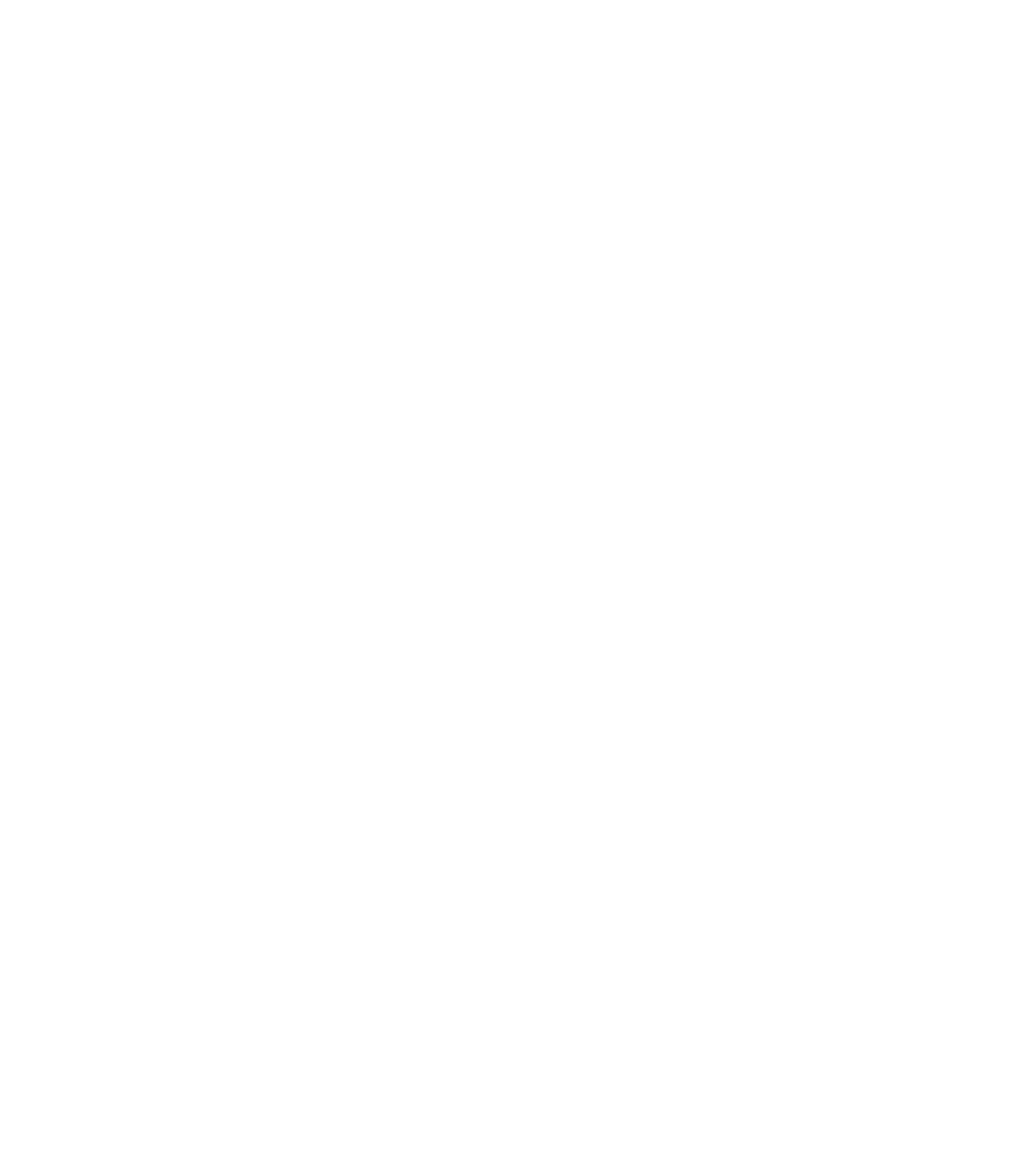
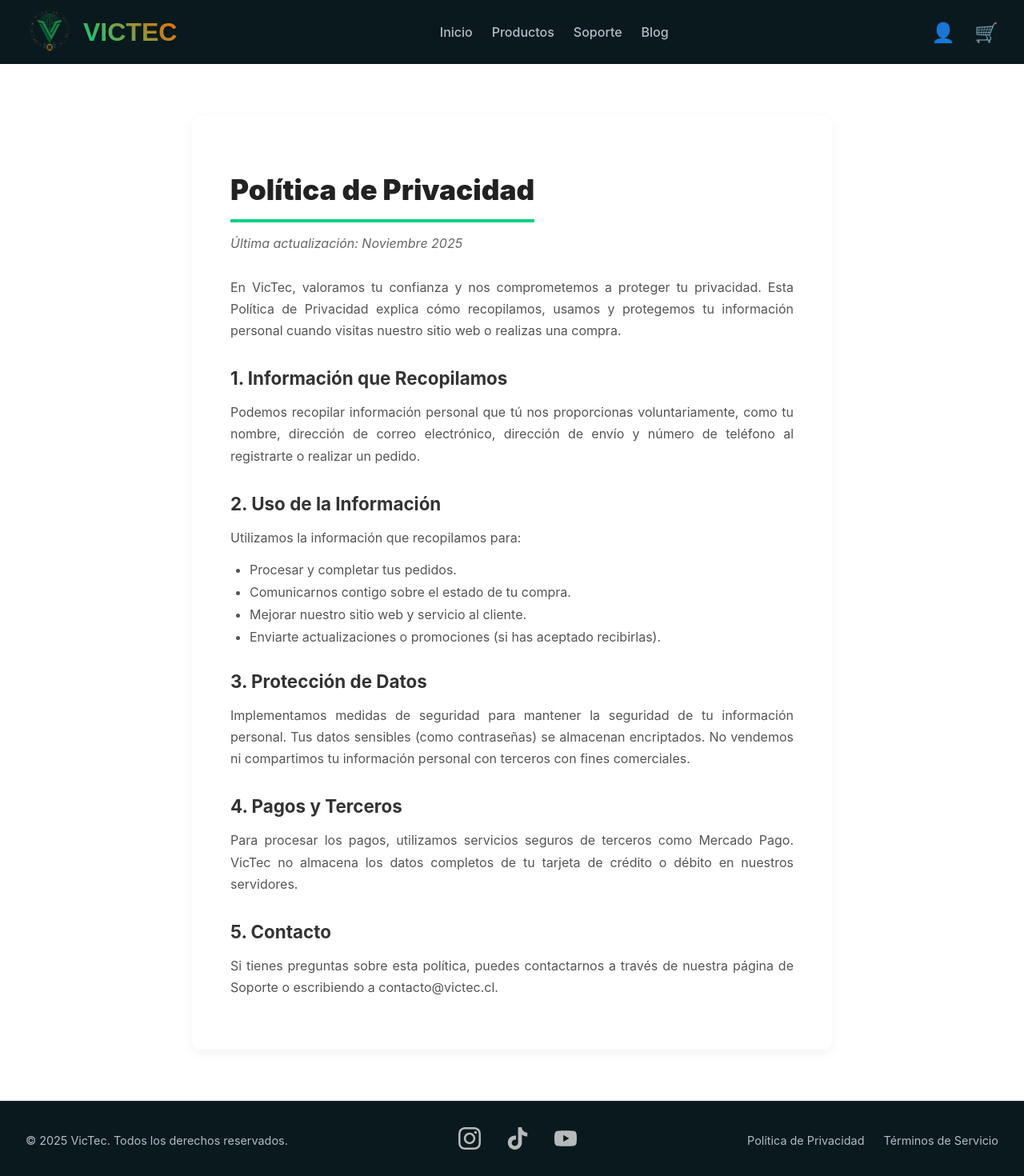
Before and after one commit to VicenteAndres03/VicTec, a React (Vite) app in the folder Front-End/VicTec/: page /politica-privacidad in a window 1280 px wide. Before the commit this address had no page. Shown: the top 1470 px of the page at 80% size. Before the commit the page ends 800 px from the top, so only its background shows below. Built offline with nearby package versions, Linux system fonts and the light colour scheme.

Commit message:
commit final

```diff
--- a/Front-End/VicTec/src/componentes/Footer.jsx
+++ b/Front-End/VicTec/src/componentes/Footer.jsx
@@ -1,4 +1,5 @@
 import React from "react";
+import { Link } from "react-router-dom";
 import "./Footer.css";
 import instagramLogo from "../assets/instagram.svg";
 import tiktokLogo from "../assets/tiktok.svg";
@@ -12,21 +13,21 @@ function Footer() {
         <div className="footer-social">
           {/* 2. Reemplazamos el texto con etiquetas <img> */}
           <a
-            href="https://instagram.com/tu-usuario"
+            href="https://www.instagram.com/victecv/"
             target="_blank"
             rel="noopener noreferrer"
           >
             <img src={instagramLogo} alt="Instagram" />
           </a>
           <a
-            href="https://tiktok.com/@tu-usuario"
+            href="https://www.tiktok.com/@vixdevcl"
             target="_blank"
             rel="noopener noreferrer"
           >
             <img src={tiktokLogo} alt="TikTok" />
           </a>
           <a
-            href="https://youtube.com/c/tu-canal"
+            href="https://www.youtube.com/@VixDevcl"
             target="_blank"
             rel="noopener noreferrer"
           >
@@ -41,8 +42,8 @@ function Footer() {
 
         {/* --- Enlaces de Política (opcional) --- */}
         <div className="footer-links">
-          <a href="/politica-privacidad">Política de Privacidad</a>
-          <a href="/terminos-servicio">Términos de Servicio</a>
+          <Link to="/politica-privacidad">Política de Privacidad</Link>
+          <Link to="/terminos-servicio">Términos de Servicio</Link>
         </div>
       </div>
     </footer>
--- a/Front-End/VicTec/src/main.jsx
+++ b/Front-End/VicTec/src/main.jsx
@@ -30,6 +30,8 @@ import CheckoutPage from './paginas/CheckoutPage.jsx';
 import MiCuentaPage from './paginas/MiCuentaPage.jsx';
 import MisPedidosPage from './paginas/MisPedidosPage.jsx';
 import CompraExitosaPage from './paginas/CompraExitosaPage.jsx';
+import PoliticaPrivacidadPage from './paginas/PoliticaPrivacidadPage.jsx';
+import TerminosServicioPage from './paginas/TerminosServicioPage.jsx';
 
 createRoot(document.getElementById('root')).render(
   <StrictMode>
@@ -50,6 +52,8 @@ createRoot(document.getElementById('root')).render(
               <Route path="mi-cuenta" element={<MiCuentaPage />} />
               <Route path="mis-pedidos" element={<MisPedidosPage />} />
               <Route path="compra-exitosa" element={<CompraExitosaPage />} />
+              <Route path="politica-privacidad" element={<PoliticaPrivacidadPage />} />
+              <Route path="terminos-servicio" element={<TerminosServicioPage />} />
 
               {/* --- 2. RUTAS PÚBLICAS PROTEGIDAS --- */}
               {/* Si estás logueado, te redirige a '/' */}
--- /dev/null
+++ b/Front-End/VicTec/src/paginas/LegalPages.css
@@ -0,0 +1,57 @@
+/* paginas/LegalPages.css */
+.legal-container {
+  background-color: var(--color-fondo-claro);
+  padding: 4rem 2rem;
+  min-height: 70vh;
+  display: flex;
+  justify-content: center;
+}
+
+.legal-content {
+  max-width: 800px;
+  background-color: #fff;
+  padding: 3rem;
+  border-radius: 12px;
+  box-shadow: 0 4px 15px rgba(0,0,0,0.05);
+}
+
+.legal-title {
+  font-size: 2.2rem;
+  font-weight: 900;
+  color: #222;
+  margin-bottom: 1rem;
+  padding-bottom: 1rem;
+  border-bottom: 4px solid var(--color-primario);
+  display: inline-block;
+}
+
+.legal-date {
+  font-style: italic;
+  color: #666;
+  margin-bottom: 2rem;
+  display: block;
+}
+
+.legal-text h2 {
+  font-size: 1.4rem;
+  color: #333;
+  margin-top: 2rem;
+  margin-bottom: 1rem;
+}
+
+.legal-text p {
+  line-height: 1.7;
+  color: #555;
+  margin-bottom: 1rem;
+  text-align: justify;
+}
+
+.legal-text ul {
+  margin-bottom: 1.5rem;
+  padding-left: 1.5rem;
+}
+
+.legal-text li {
+  margin-bottom: 0.5rem;
+  color: #555;
+}
--- /dev/null
+++ b/Front-End/VicTec/src/paginas/PoliticaPrivacidadPage.jsx
@@ -0,0 +1,52 @@
+import React from 'react';
+import './LegalPages.css';
+
+function PoliticaPrivacidadPage() {
+  return (
+    <main className="legal-container">
+      <div className="legal-content">
+        <h1 className="legal-title">Política de Privacidad</h1>
+        <span className="legal-date">Última actualización: Noviembre 2025</span>
+
+        <div className="legal-text">
+          <p>
+            En VicTec, valoramos tu confianza y nos comprometemos a proteger tu privacidad. Esta Política de Privacidad explica cómo recopilamos, usamos y protegemos tu información personal cuando visitas nuestro sitio web o realizas una compra.
+          </p>
+
+          <h2>1. Información que Recopilamos</h2>
+          <p>
+            Podemos recopilar información personal que tú nos proporcionas voluntariamente, como tu nombre, dirección de correo electrónico, dirección de envío y número de teléfono al registrarte o realizar un pedido.
+          </p>
+
+          <h2>2. Uso de la Información</h2>
+          <p>
+            Utilizamos la información que recopilamos para:
+          </p>
+          <ul>
+            <li>Procesar y completar tus pedidos.</li>
+            <li>Comunicarnos contigo sobre el estado de tu compra.</li>
+            <li>Mejorar nuestro sitio web y servicio al cliente.</li>
+            <li>Enviarte actualizaciones o promociones (si has aceptado recibirlas).</li>
+          </ul>
+
+          <h2>3. Protección de Datos</h2>
+          <p>
+            Implementamos medidas de seguridad para mantener la seguridad de tu información personal. Tus datos sensibles (como contraseñas) se almacenan encriptados. No vendemos ni compartimos tu información personal con terceros con fines comerciales.
+          </p>
+
+          <h2>4. Pagos y Terceros</h2>
+          <p>
+            Para procesar los pagos, utilizamos servicios seguros de terceros como Mercado Pago. VicTec no almacena los datos completos de tu tarjeta de crédito o débito en nuestros servidores.
+          </p>
+
+          <h2>5. Contacto</h2>
+          <p>
+            Si tienes preguntas sobre esta política, puedes contactarnos a través de nuestra página de Soporte o escribiendo a contacto@victec.cl.
+          </p>
+        </div>
+      </div>
+    </main>
+  );
+}
+
+export default PoliticaPrivacidadPage;
--- /dev/null
+++ b/Front-End/VicTec/src/paginas/TerminosServicioPage.jsx
@@ -0,0 +1,46 @@
+import React from 'react';
+import './LegalPages.css';
+
+function TerminosServicioPage() {
+  return (
+    <main className="legal-container">
+      <div className="legal-content">
+        <h1 className="legal-title">Términos de Servicio</h1>
+        <span className="legal-date">Vigencia desde: Noviembre 2025</span>
+
+        <div className="legal-text">
+          <p>
+            Bienvenido a VicTec. Al acceder a nuestro sitio web y utilizar nuestros servicios, aceptas cumplir con los siguientes términos y condiciones.
+          </p>
+
+          <h2>1. Uso del Sitio</h2>
+          <p>
+            Te comprometes a utilizar nuestro sitio web solo para fines legales y de una manera que no infrinja los derechos de, restrinja o inhiba el uso y disfrute del sitio por parte de cualquier otra persona.
+          </p>
+
+          <h2>2. Productos y Precios</h2>
+          <p>
+            Nos esforzamos por mostrar con precisión los colores y características de nuestros productos. Sin embargo, no garantizamos que la visualización en tu monitor sea exacta. Todos los precios están en Pesos Chilenos (CLP) y están sujetos a cambios sin previo aviso.
+          </p>
+
+          <h2>3. Envíos Internacionales</h2>
+          <p>
+            Algunos de nuestros productos son importados. El tiempo de entrega estimado para estos productos puede variar entre 15 y 30 días hábiles. Al realizar una compra, aceptas estos tiempos de espera.
+          </p>
+
+          <h2>4. Pagos</h2>
+          <p>
+            Aceptamos pagos a través de Mercado Pago y Webpay. Al proporcionar información de pago, declaras que estás autorizado para utilizar el método de pago elegido.
+          </p>
+
+          <h2>5. Cambios en los Términos</h2>
+          <p>
+            VicTec se reserva el derecho de modificar estos términos en cualquier momento. Es tu responsabilidad revisar esta página periódicamente para estar al tanto de cualquier cambio.
+          </p>
+        </div>
+      </div>
+    </main>
+  );
+}
+
+export default TerminosServicioPage;
```
Also changed, not shown: 1 other file (tests, documents, lock files or other folders).
